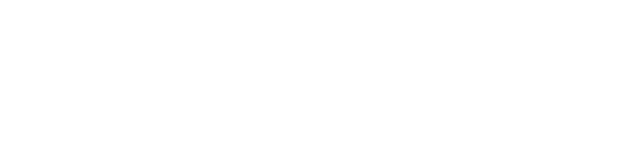
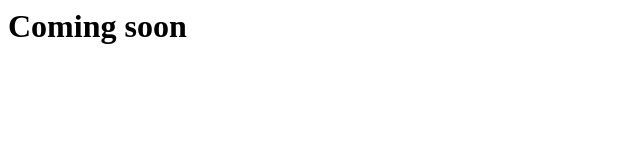
Before and after one commit to Frozeh/infinity-cave-wiki, a plain HTML site: page index.html in a window 1280 px wide. Shown: the whole page, without its empty margins (0-640 px from the left). Drawn offline with Linux system fonts and the light colour scheme.

Commit message:
Update index.html

```diff
--- a/index.html
+++ b/index.html
@@ -1 +1,2 @@
-<title>Coming soon...</title>
+<title>Infintiy Cave Wiki</title>
+<h1>Coming soon</h1>
```
